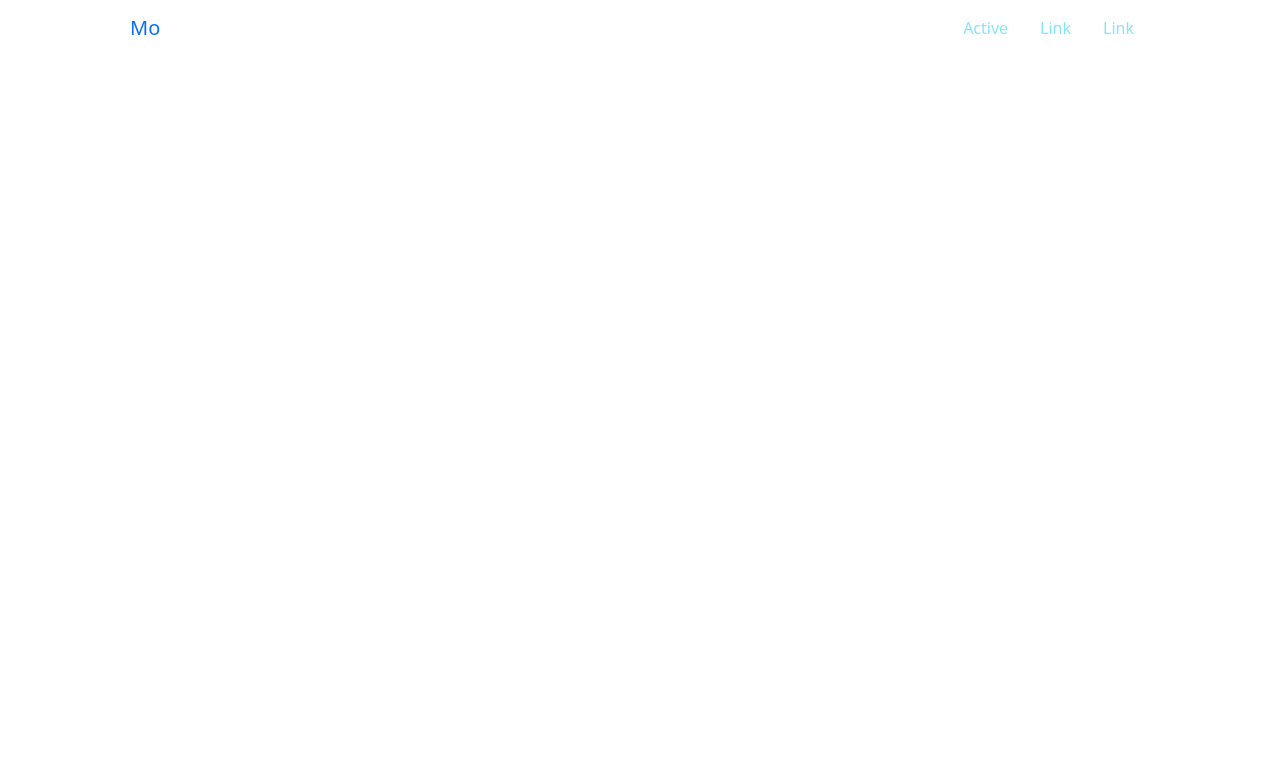
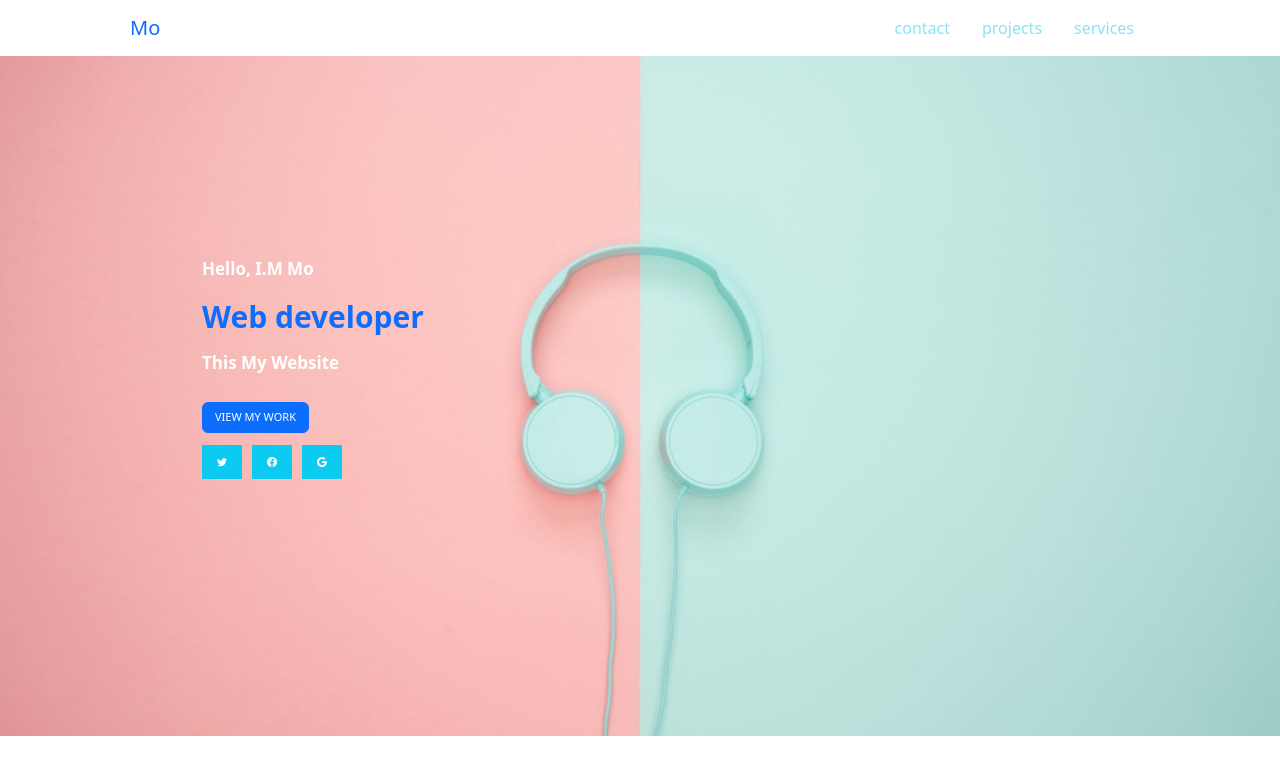
Before and after one commit to Mo-Kishta/project-1, a plain HTML site: page index.html in a window 1280 px wide. Drawn offline with nearby package versions, Linux system fonts and the light colour scheme.

Commit message:
hello-sec

```diff
--- a/index.html
+++ b/index.html
@@ -20,7 +20,8 @@
     <!-- Bootstrap CSS -->
     <link href="https://cdn.jsdelivr.net/npm/bootstrap@5.3.3/dist/css/bootstrap.min.css" rel="stylesheet"
     integrity="sha384-QWTKZyjpPEjISv5WaRU9OFeRpok6YctnYmDr5pNlyT2bRjXh0JMhjY6hW+ALEwIH" crossorigin="anonymous">
-
+    <!-- Boot-Strap icon -->
+    <link rel="stylesheet" href="https://cdn.jsdelivr.net/npm/bootstrap-icons/font/bootstrap-icons.css">
     <!-- page title -->
     <title>Mo</title>
 </head>
@@ -34,19 +35,39 @@
           </button>
             <ul class="nav justify-content-end mx-5">
                 <li class="nav-item">
-                  <a class="nav-link active text-info opacity-50" aria-current="page" href="#">Active</a>
+                  <a class="nav-link active text-info opacity-50" aria-current="page" href="#">contact</a>
                 </li>
                 <li class="nav-item">
-                  <a class="nav-link text-info opacity-50" href="#">Link</a>
+                  <a class="nav-link text-info opacity-50" href="#">projects</a>
                 </li>
                 <li class="nav-item">
-                  <a class="nav-link text-info opacity-50" href="#">Link</a>
+                  <a class="nav-link text-info opacity-50" href="#">services</a>
                 </li>
               </ul>
         </div>
       </nav>
     <!-- end nav-bar -->
 
+    <!-- start hello-sec -->
+     <section class="hello-sec">
+        <div class="container">
+            <div class="hello-box">
+                <div class="text">
+                    <p class="sub-text text-white">Hello, I.M Mo</p>
+                    <h1 class="main-text text-primary">Web developer</h1>
+                    <p class="sub-text text-white">This My Website</p>
+                </div>
+                <button type="button" class="btn btn-primary">VIEW MY WORK</button>
+                <div class="icons">
+                    <a href="https://x.com/?lang=en&mx=2" target="_blank"><i class="icon bi bi-twitter bg-info text-white"></i></a>
+                    <a href="https://www.facebook.com/" target="_blank"><i class="icon bi bi-facebook bg-info text-white"></i></a>
+                    <a href="http://google.com" target="_blank"><i class="icon bi bi-google bg-info text-white"></i></a>
+                </div>
+            </div>
+        </div>
+     </section>
+    <!-- end hello-sec -->
+
     <!-- Bootstrap script -->
     <script src="https://cdn.jsdelivr.net/npm/bootstrap@5.3.3/dist/js/bootstrap.bundle.min.js"
     integrity="sha384-YvpcrYf0tY3lHB60NNkmXc5s9fDVZLESaAA55NDzOxhy9GkcIdslK1eN7N6jIeHz" crossorigin="anonymous"></script>
--- a/styles/main.css
+++ b/styles/main.css
@@ -8,7 +8,7 @@
     box-sizing: border-box;
 }
 body {
-    font-family: "Work Sans", sans-serif;
+    font-family: "Quicksand", serif;
 }
 .container {
     margin-left: auto;
@@ -34,3 +34,52 @@ body {
     }
 }
 /* end global rules */
+
+/* start hello-sec */
+.hello-sec {
+    padding-top: 0;
+    width: inherit;
+    height: 85vh;
+    background-image: url(../assets/first-sec.jpg);
+    background-size: cover;
+    background-position: center;
+    background-repeat: no-repeat;
+    position: relative;
+}
+.hello-sec .hello-box {
+    display: flex;
+    flex-direction: column;
+    position: absolute;
+    top: 30%;
+    padding-left: 120px;
+}
+.hello-sec .hello-box .text .main-text {
+    font-size: 30px;
+    font-weight: bold;
+    line-height: 1.6;
+}
+.hello-sec .hello-box .text .sub-text:nth-child(1) {
+    line-height: 1;
+}
+.hello-sec .hello-box .text .sub-text {
+    line-height: 1.6;
+    font-weight: bold;
+    font-size: 17px;
+}
+.hello-sec .hello-box .text {
+    padding-bottom: 10px;
+}
+.hello-sec .hello-box .btn {
+    width: fit-content;
+    font-size: 11px;
+}
+.hello-sec .hello-box .icons {
+    display: flex;
+    padding-top: 15px;
+    gap: 10px;
+}
+.hello-sec .hello-box .icons .icon {
+    padding: 10px 15px;
+    font-size: 10px;
+}
+/* end hello-sec */
```
Also changed, not shown: assets/first-sec.jpg (renamed from assets/first sec.jpg).
